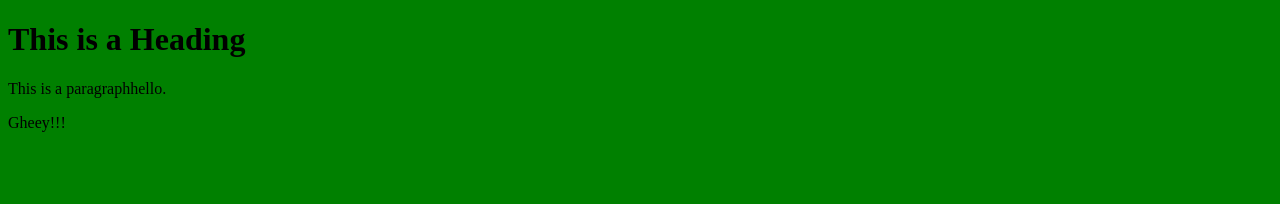
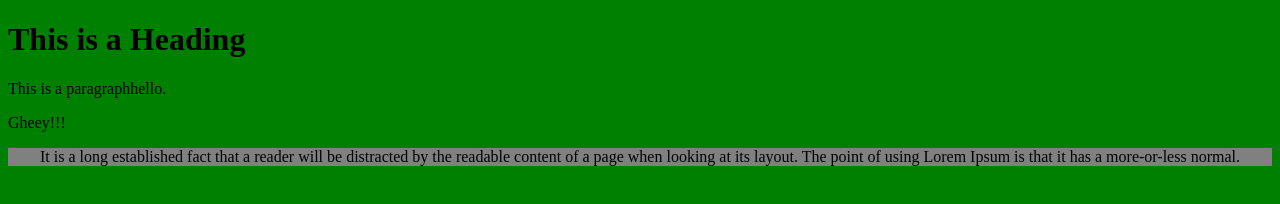
Before and after one commit to iMeanLand/AlinTest, a plain HTML site: page index.html in a window 1280 px wide. Drawn offline with Linux system fonts and the light colour scheme.

Commit message:
Added text

```diff
--- a/index.html
+++ b/index.html
@@ -10,5 +10,11 @@
 <p>This is a paragraphhello.</p>
 <p>Gheey!!!</p>
 
+<div class="wrap">
+	<p>It is a long established fact that a reader will be distracted by the readable content
+	 of a page when looking at its layout. The point of using Lorem Ipsum
+	  is that it has a more-or-less normal.</p>
+</div>
+
 </body>
 </html>
--- a/style.css
+++ b/style.css
@@ -7,3 +7,11 @@ body {
 h2 {
 	color: green;
 }
+
+.wrap {
+	background: grey;
+}
+
+.wrap p {
+	text-align: center;
+}
```
